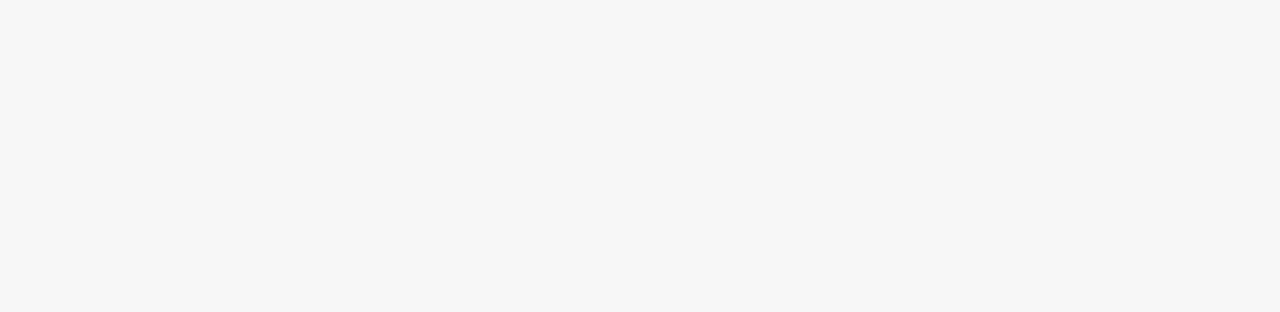
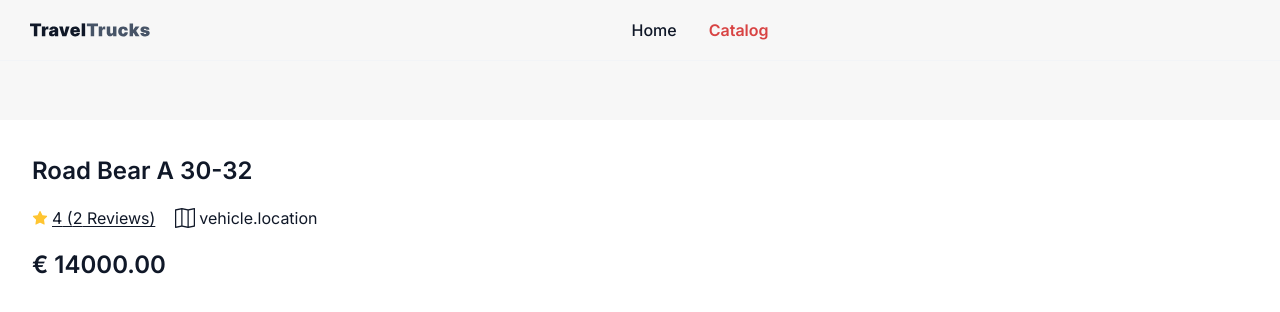
Before and after one commit to fd1134/traveltrucks-react-frontend, a React (Vite) app: page /catalog/1 in a window 1280 px wide. Before the commit this address had no page. Shown: the top 312 px of the page. Built offline with nearby package versions, Linux system fonts and the light colour scheme.

Commit message:
Add Detail Folder

```diff
--- a/src/components/App/App.jsx
+++ b/src/components/App/App.jsx
@@ -1,28 +1,20 @@
-import { Route, Routes } from 'react-router-dom'
-import  Home  from '../../pages/Home/Home';
-import  Catalog  from '../../pages/Catalog/Catalog';
-import  Layout from '../Layout/Layout'
+import { Route, Routes } from "react-router-dom";
+import Home from "../../pages/Home/Home";
+import Catalog from "../../pages/Catalog/Catalog";
+import CatalogDetail from "../../pages/CatalogDetail/CatalogDetail";
+import Layout from "../Layout/Layout";
 function App() {
-
-
   return (
     <>
       <Routes>
-      <Route path="/" element={<Layout />}>
-        <Route index element={<Home />} />
-
-        <Route path="catalog" element={<Catalog />}>
-
+        <Route path="/" element={<Layout />}>
+          <Route index element={<Home />} />
+          <Route path="catalog" element={<Catalog />} />
+          <Route path="catalog/:id" element={<CatalogDetail />} />
         </Route>
-
-
-
-
-      </Route>
-    </Routes>
-
+      </Routes>
     </>
-  )
+  );
 }
 
-export default App
+export default App;
--- /dev/null
+++ b/src/components/Detail/Detail.jsx
@@ -0,0 +1,21 @@
+import styles from './Detail.module.css';
+import icons from "../../assets/icons.svg";
+const Detail = () => {
+  return (
+    <div className={styles.catalog_Detail}>
+      <h2 className={styles.catalog_Title}>Road Bear A 30-32</h2>
+      <div className={styles.rating_wrapper}>
+                <svg width="16" height="16">
+                  <use href={`${icons}#icon-Rating`} />
+                </svg>
+                <p className={styles.reviews}>{4} ({2} Reviews)</p>
+                <svg width="20" height="20">
+                  <use href={`${icons}#Map`} />
+                </svg> {"vehicle.location"}
+        </div>
+        <span className={styles.catalog_Title}>{`€ ${Number(14000.00).toFixed(2)}`}</span>
+    </div>
+  );
+};
+
+export default Detail;
--- /dev/null
+++ b/src/components/Detail/Detail.module.css
@@ -0,0 +1,29 @@
+.catalog_Detail{
+    display: flex;
+    flex-direction: column;
+}
+
+.catalog_Title{
+    font-size: 24px;
+    font-weight: 600;
+    line-height: 1.6;
+    color: var(--main)
+}
+
+.rating_wrapper{
+    display: flex;
+    gap:4px;
+    font-weight: 400;
+    font-size: 16px;
+    line-height: 1.5;
+    color: var(--main);
+    align-items: center;
+
+}
+
+.reviews{
+    text-decoration: underline;
+    text-decoration-skip-ink: none;
+    text-underline-offset: 2px;
+    margin-right: 16px;
+}
--- a/src/components/VehicleCard/VehicleCard.module.css
+++ b/src/components/VehicleCard/VehicleCard.module.css
@@ -5,7 +5,6 @@
     padding: 24px;
     border: 1px solid var(--gray-light);
     border-radius: 20px;
-    margin-bottom: 24px;
 
 }
 
--- a/src/components/VehicleList/VehicleList.module.css
+++ b/src/components/VehicleList/VehicleList.module.css
@@ -2,5 +2,5 @@
   display: flex;
   flex-direction: column;
   align-items: center;
-  gap: 16px;
+  gap: 32px;
 }
--- /dev/null
+++ b/src/pages/CatalogDetail/CatalogDetail.jsx
@@ -0,0 +1,12 @@
+import styles from './CatalogDetail.module.css';
+import Detail from '../../components/Detail/Detail';
+const CatalogDetail = () => {
+  return (
+    <section className={styles.catalogDetail}>
+
+      <Detail />
+    </section>
+  );
+};
+
+export default CatalogDetail;
--- /dev/null
+++ b/src/pages/CatalogDetail/CatalogDetail.module.css
@@ -0,0 +1,8 @@
+.catalogDetail {
+    display: flex;
+    flex-direction: row;
+    gap: 24px;
+    padding: 32px;
+    background-color: var(--white);
+    margin-top: 120px;
+}
```
Also changed, not shown: src/components/VehicleList/VehicleList.jsx (+3 -5 lines).
